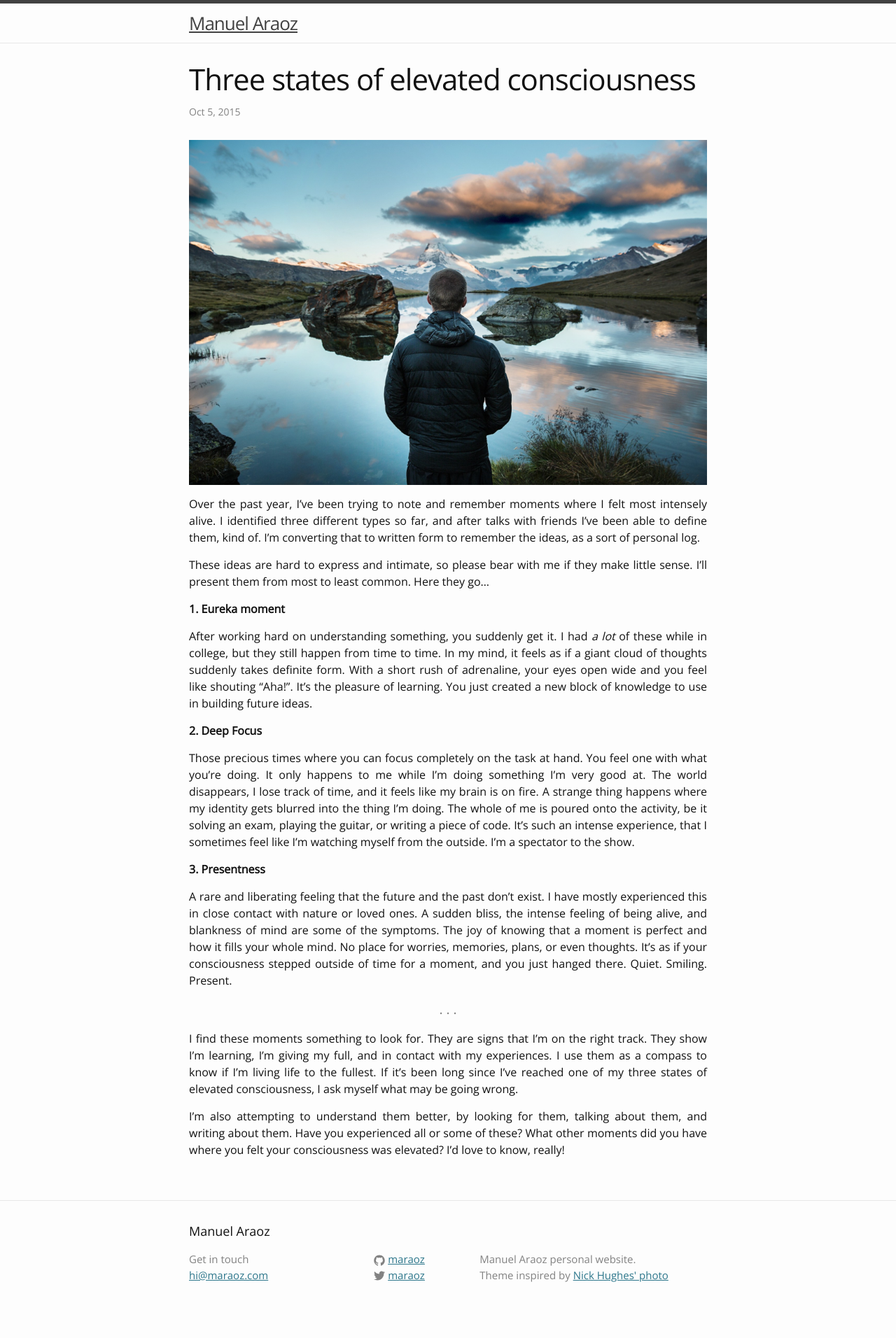
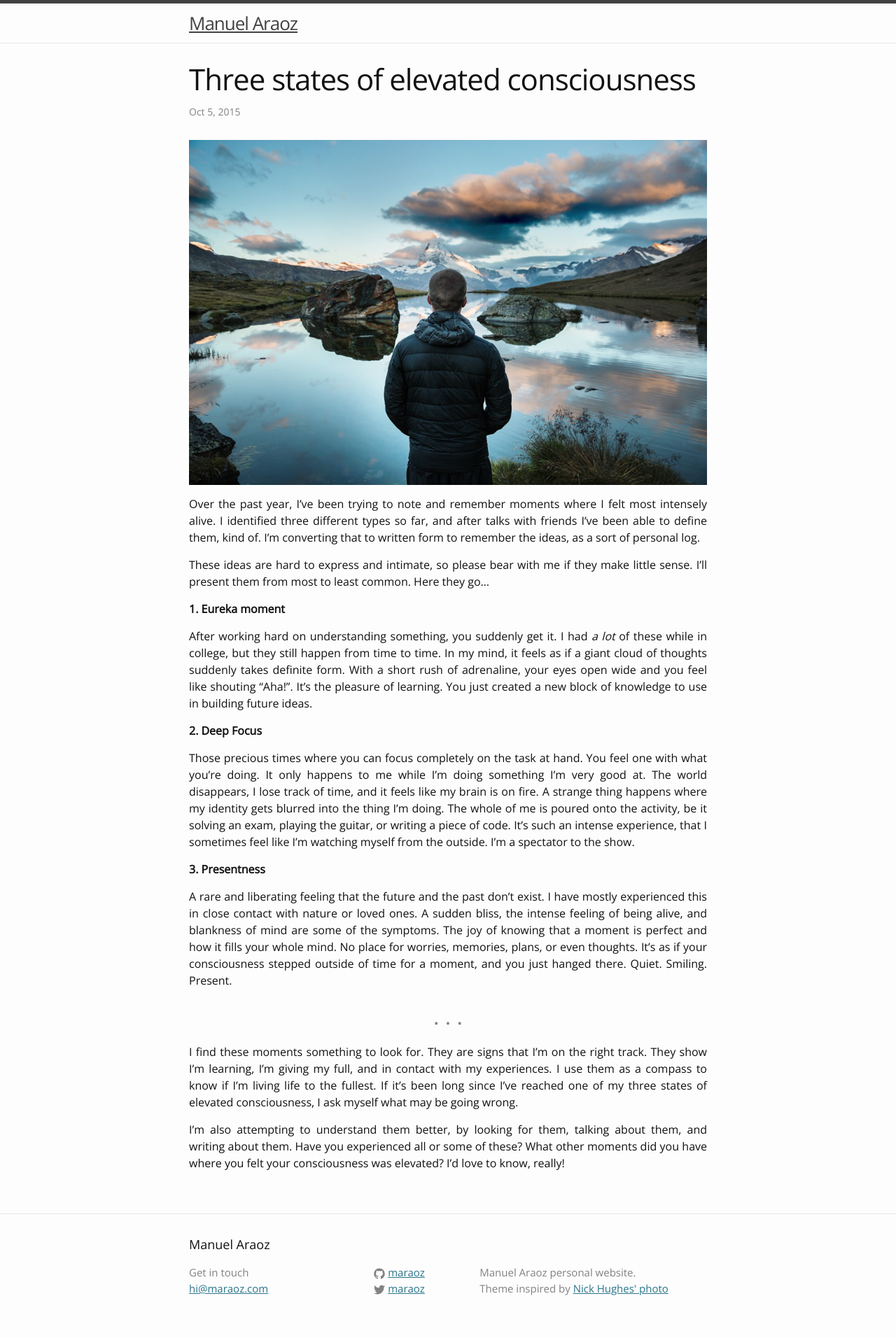
Before and after one commit to tobyornottobe/maraoz.github.io, a Jekyll site: the page built from _posts/2015-10-5-three-states-of-elevated-onsciousness.md, in a window 1280 px wide. Shown: the whole page at 70% size. Built offline with Jekyll 4.4.1, drawn with Linux system fonts in a browser that asks for light colours; comment, search, counter and statistics services are not loaded.

Commit message:
changing line break size

```diff
--- a/_posts/2015-10-5-three-states-of-elevated-onsciousness.md
+++ b/_posts/2015-10-5-three-states-of-elevated-onsciousness.md
@@ -24,7 +24,7 @@
 A rare and liberating feeling that the future and the past don’t exist. I have mostly experienced this in close contact with nature or loved ones. A sudden bliss, the intense feeling of being alive, and blankness of mind are some of the symptoms. The joy of knowing that a moment is perfect and how it fills your whole mind. No place for worries, memories, plans, or even thoughts. It’s as if your consciousness stepped outside of time for a moment, and you just hanged there. Quiet. Smiling. Present.
 
 . . .
-{: style="color:gray; font-size: 120%; text-align: center;"}
+{: style="color:gray; font-size: 200%; text-align: center;"}
 
 I find these moments something to look for. They are signs that I’m on the right track. They show I’m learning, I’m giving my full, and in contact with my experiences. I use them as a compass to know if I’m living life to the fullest. If it’s been long since I’ve reached one of my three states of elevated consciousness, I ask myself what may be going wrong.
 
```
